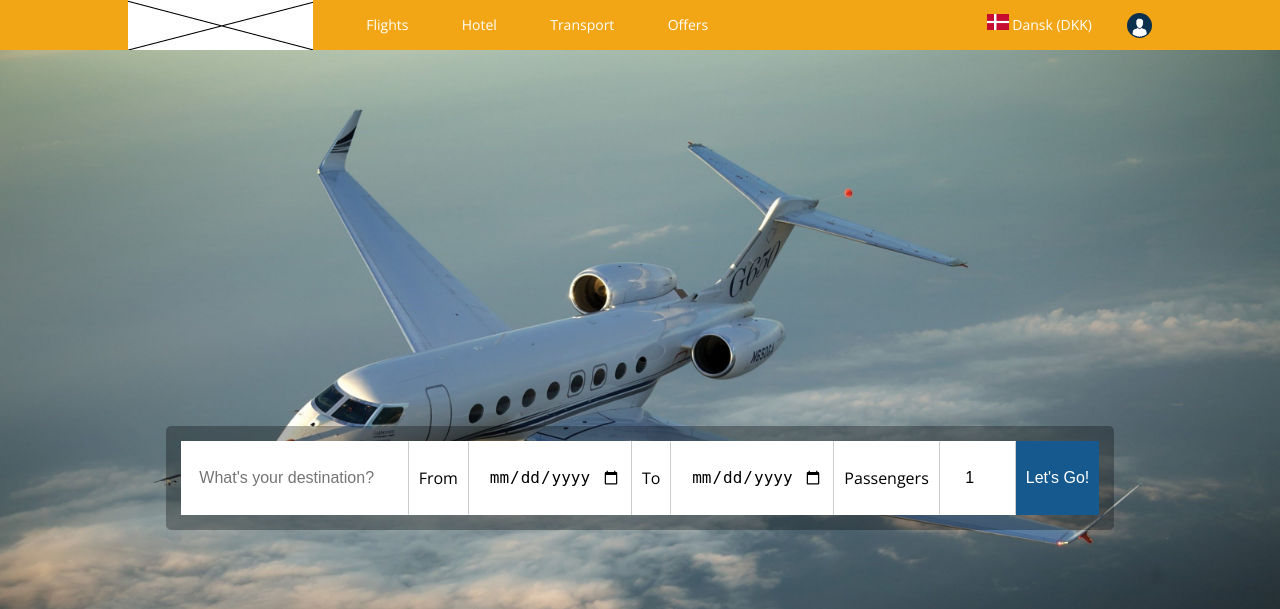
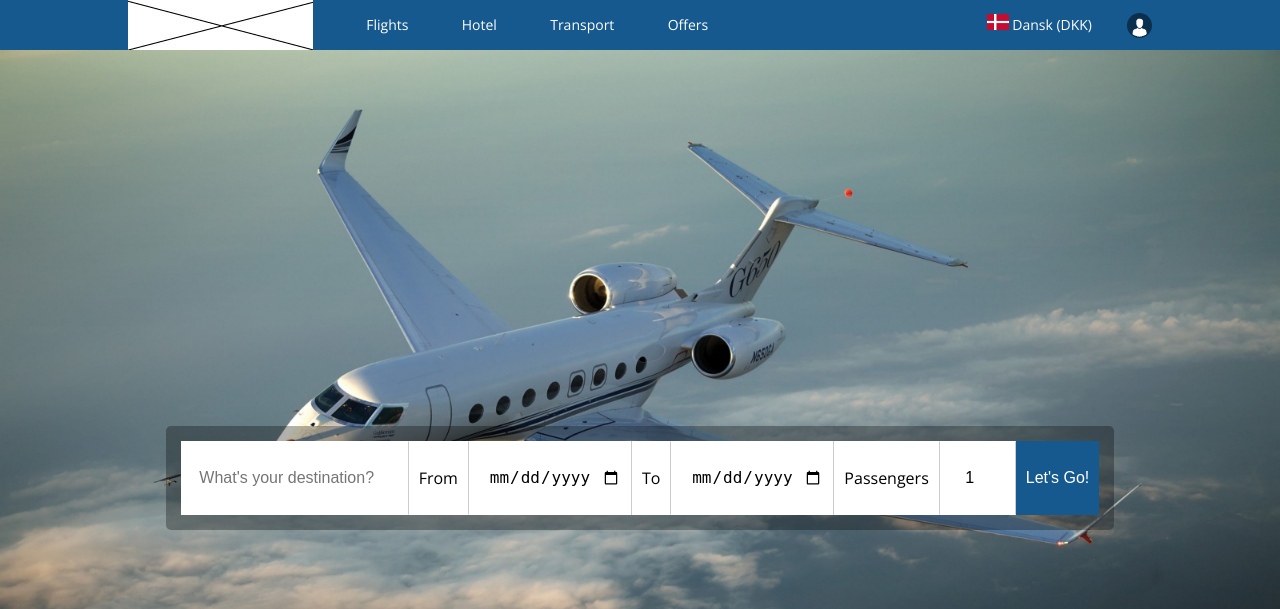
Before and after one commit to ShawnDK/interfaceD, a PHP site: page /search.html in a window 1280 px wide. Shown: the top 609 px of the page. Run offline with PHP 8.4, Linux system fonts and the light colour scheme; some libraries are stand-ins or nearby versions.

Commit message:
Merge remote-tracking branch 'origin/master'
# Conflicts:
#	style.css
#	style.css.map
#	style.scss

```diff
--- a/search.html
+++ b/search.html
@@ -1,7 +1,7 @@
 <!doctype html>
 <html>
 	<head>
-		<title>Page Title</title>
+		<title>Bizzybee</title>
 		<meta charset="UTF-8">
 		<meta name="viewport" content="initial-scale=1.0">
         <link href="style.css" rel="stylesheet">
--- a/style.css
+++ b/style.css
@@ -146,7 +146,7 @@ body {
   height: 50px;
   width: 80%;
   padding: 0 10%;
-  background-color: #F2A615;
+  background-color: #15598F;
   font-size: 14px;
   font-weight: 400;
   line-height: 22px; }
--- a/style.scss
+++ b/style.scss
@@ -48,7 +48,7 @@ body{
     width: 80%;
     padding: 0 10%;
     //padding-bottom: 20px;
-    background-color: $primary-color;
+    background-color: $secondary-color;
     font-size: 14px;
     font-weight: 400;
     line-height: 22px;
```
Also changed, not shown: 1 other file.
